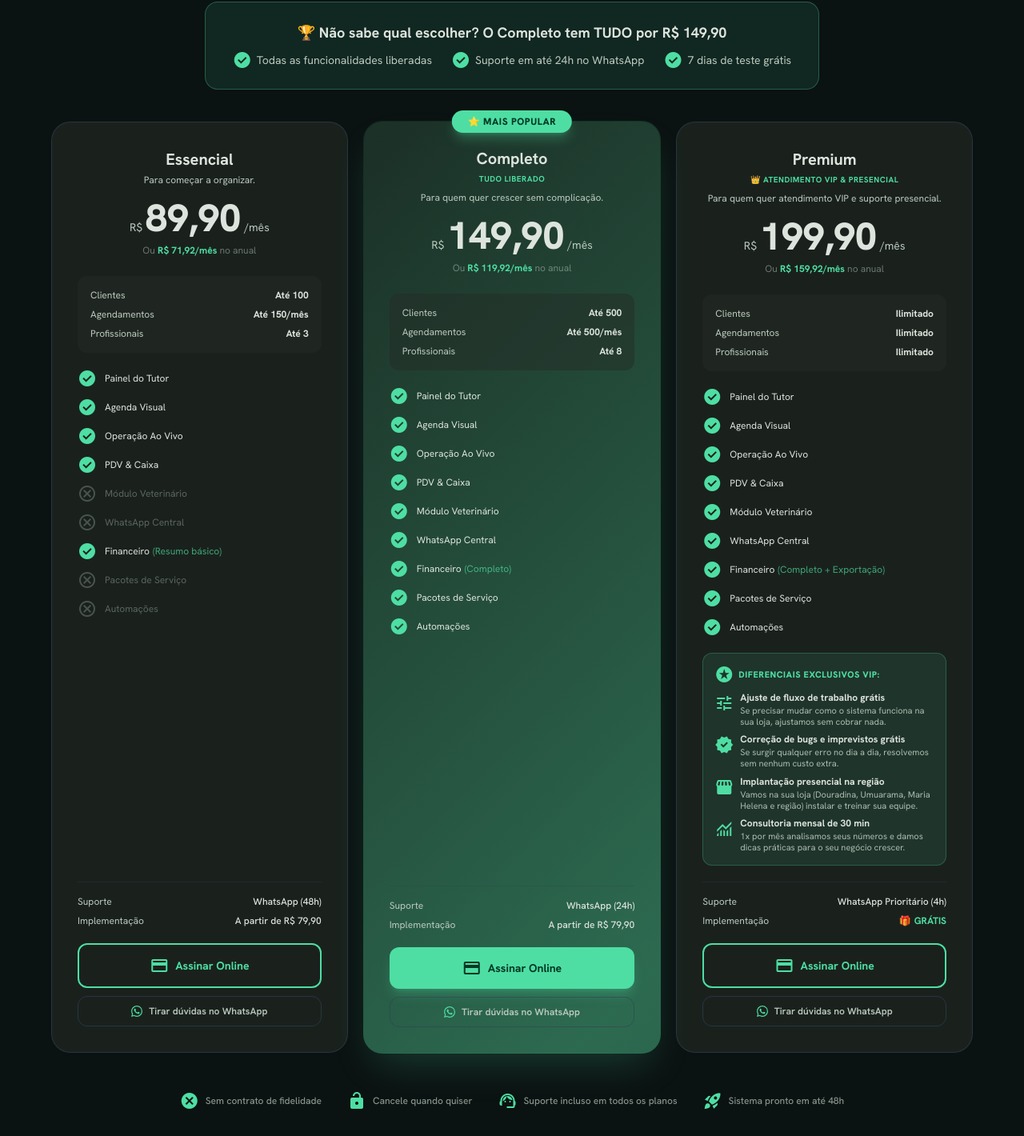
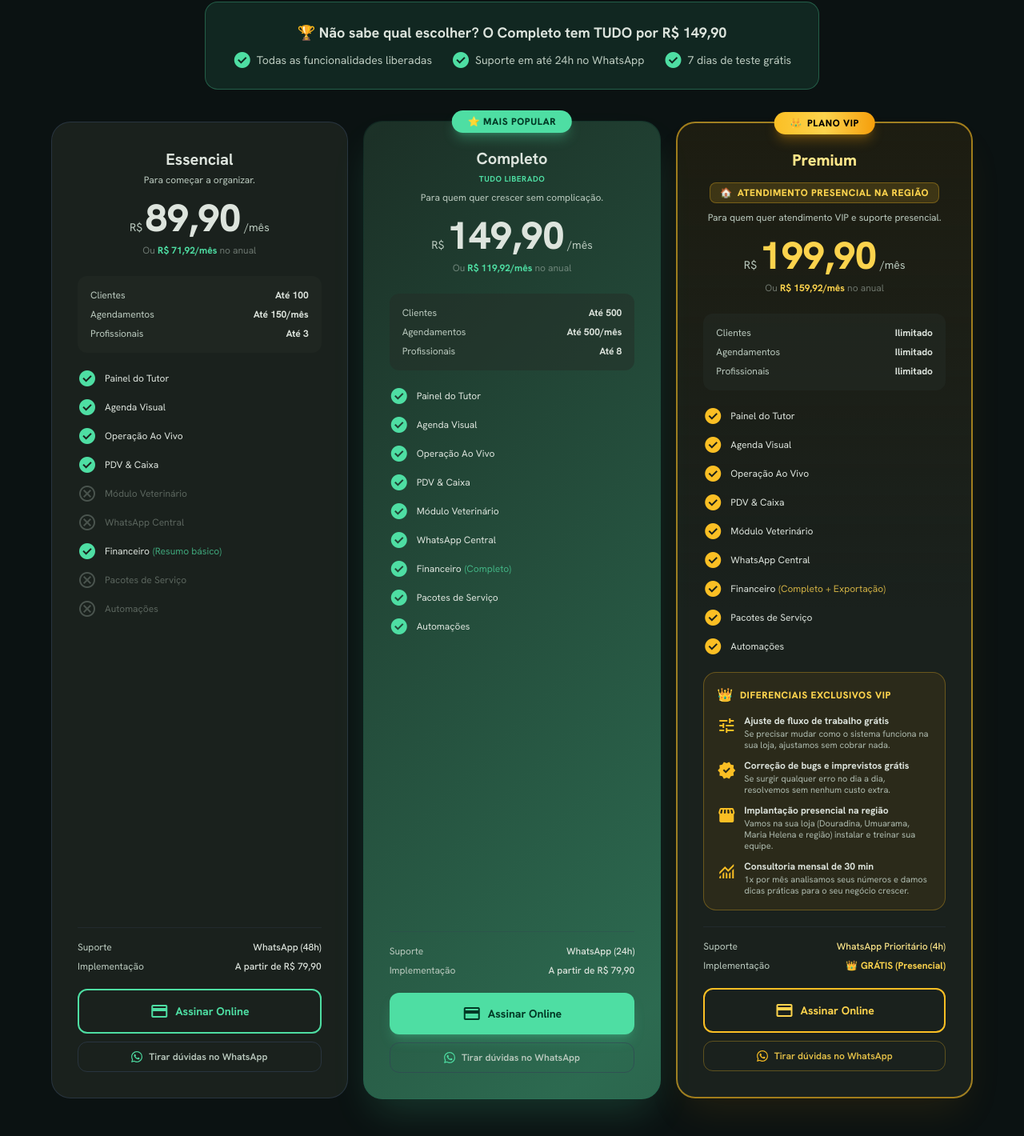
Before and after one commit to XxSusuxX/page-venda-petshop, a Next.js app: page / in a window 1280 px wide. Shown: the part 5934-7354 px from the top of the page at 80% size. Built offline with nearby package versions, Linux system fonts and the light colour scheme.

Commit message:
style(pricing): enhance Premium card with VIP golden identity, badge and prominent presencial highlight

```diff
--- a/components/PricingSection.tsx
+++ b/components/PricingSection.tsx
@@ -207,36 +207,57 @@ export default function PricingSection() {
 
         {/* Pricing Cards */}
         <div className="grid grid-cols-1 md:grid-cols-3 gap-6 md:gap-5 max-w-6xl mx-auto items-stretch">
-          {plans.map((plan, index) => (
+          {plans.map((plan, index) => {
+            const isPopular = plan.popular;
+            const isPremium = plan.key === "premium";
+
+            let cardBorderClass = "bg-surface-container border border-hairline-border/60 hover:border-primary/25 hover:shadow-lg hover:shadow-primary/5";
+            if (isPopular) {
+              cardBorderClass = "animated-border-card bg-surface-container-low shadow-2xl shadow-primary/20 md:scale-[1.07] md:z-10";
+            } else if (isPremium) {
+              cardBorderClass = "relative bg-gradient-to-b from-amber-500/[0.08] via-surface-container to-surface-container border-2 border-amber-400/60 hover:border-amber-400 shadow-2xl shadow-amber-500/10 hover:shadow-amber-500/20";
+            }
+
+            return (
               <div
                 key={index}
-              className={`reveal-on-scroll stagger-${index + 1} relative group rounded-2xl md:rounded-3xl p-6 md:p-8 flex flex-col transition-all duration-500 ${plan.popular
-                  ? "animated-border-card bg-surface-container-low shadow-2xl shadow-primary/20 md:scale-[1.07] md:z-10"
-                  : "bg-surface-container border border-hairline-border/60 hover:border-primary/25 hover:shadow-lg hover:shadow-primary/5"
-                }`}
+                className={`reveal-on-scroll stagger-${index + 1} relative group rounded-2xl md:rounded-3xl p-6 md:p-8 flex flex-col transition-all duration-500 ${cardBorderClass}`}
               >
                 {/* Popular badge */}
-              {plan.popular && (
+                {isPopular && (
                   <div className="absolute -top-3.5 left-1/2 -translate-x-1/2 bg-primary text-on-primary text-xs font-extrabold px-5 py-1.5 rounded-full shadow-lg shadow-primary/30 uppercase tracking-wider whitespace-nowrap">
                     ⭐ Mais Popular
                   </div>
                 )}
 
+                {/* Premium VIP badge */}
+                {isPremium && (
+                  <div className="absolute -top-3.5 left-1/2 -translate-x-1/2 bg-gradient-to-r from-amber-400 via-amber-300 to-amber-500 text-black text-xs font-extrabold px-5 py-1.5 rounded-full shadow-lg shadow-amber-500/30 uppercase tracking-wider whitespace-nowrap flex items-center gap-1.5">
+                    <span>👑</span> PLANO VIP
+                  </div>
+                )}
+
                 {/* Plan header */}
                 <div className="text-center mb-6">
-                <h3 className="text-xl font-bold text-on-surface mb-1">{plan.name}</h3>
-                {plan.popular && (
+                  <h3 className={`text-xl font-bold mb-1 ${isPremium ? "text-amber-200 font-extrabold" : "text-on-surface"}`}>
+                    {plan.name}
+                  </h3>
+                  {isPopular && (
                     <p className="text-[10px] font-bold text-primary uppercase tracking-wider mb-2">TUDO LIBERADO</p>
                   )}
-                {plan.key === "premium" && (
-                  <p className="text-[10px] font-bold text-primary uppercase tracking-wider mb-2">👑 ATENDIMENTO VIP & PRESENCIAL</p>
+                  {isPremium && (
+                    <div className="my-2.5 px-3 py-1 bg-amber-400/15 border border-amber-400/30 rounded-lg inline-block">
+                      <p className="text-xs font-extrabold text-amber-300 uppercase tracking-wider flex items-center justify-center gap-1.5">
+                        <span>🏠</span> ATENDIMENTO PRESENCIAL NA REGIÃO
+                      </p>
+                    </div>
                   )}
                   <p className="text-xs text-on-surface-variant mb-4">{plan.description}</p>
 
                   {/* Price */}
                   <div className="flex items-baseline justify-center gap-1">
                     <span className="text-sm text-on-surface-variant">R$</span>
-                  <span className="text-4xl md:text-5xl font-extrabold text-on-surface tabular-nums">
+                    <span className={`text-4xl md:text-5xl font-extrabold tabular-nums ${isPremium ? "text-amber-300" : "text-on-surface"}`}>
                       {isAnnual ? plan.annualPrice : plan.monthlyPrice}
                     </span>
                     <span className="text-sm text-on-surface-variant">/mês</span>
@@ -248,13 +269,13 @@ export default function PricingSection() {
                       <p className="text-xs text-on-surface-variant/60 line-through">
                         R$ {plan.monthlyPrice}/mês
                       </p>
-                    <p className="text-xs text-primary font-bold">
+                      <p className={`text-xs font-bold ${isPremium ? "text-amber-300" : "text-primary"}`}>
                         Economize R$ {(parseFloat(plan.monthlyPrice.replace(",", ".")) * 12 - parseFloat(plan.annualTotal.replace(".", "").replace(",", "."))).toFixed(2).replace(".", ",")} ao ano
                       </p>
                     </div>
                   ) : (
                     <p className="text-xs text-on-surface-variant/50 mt-2">
-                    Ou <span className="text-primary font-bold">R$ {plan.annualPrice}/mês</span> no anual
+                      Ou <span className={`font-bold ${isPremium ? "text-amber-300" : "text-primary"}`}>R$ {plan.annualPrice}/mês</span> no anual
                     </p>
                   )}
                 </div>
@@ -280,13 +301,15 @@ export default function PricingSection() {
                   {plan.features.map((feature, fi) => (
                     <div key={fi} className="flex items-center gap-2.5">
                       {feature.included ? (
-                      <span className="material-symbols-outlined text-primary text-lg flex-shrink-0" style={{ fontVariationSettings: "'FILL' 1" }}>check_circle</span>
+                        <span className={`material-symbols-outlined text-lg flex-shrink-0 ${isPremium ? "text-amber-400" : "text-primary"}`} style={{ fontVariationSettings: "'FILL' 1" }}>
+                          check_circle
+                        </span>
                       ) : (
                         <span className="material-symbols-outlined text-on-surface-variant/30 text-lg flex-shrink-0">cancel</span>
                       )}
                       <span className={`text-xs ${feature.included ? "text-on-surface" : "text-on-surface-variant/40"}`}>
                         {feature.name}
-                      {feature.note && <span className="text-primary/70 ml-1">({feature.note})</span>}
+                        {feature.note && <span className={`${isPremium ? "text-amber-300/80" : "text-primary/70"} ml-1`}>({feature.note})</span>}
                       </span>
                     </div>
                   ))}
@@ -294,19 +317,19 @@ export default function PricingSection() {
 
                 {/* Exclusive VIP Perks for Premium */}
                 {plan.exclusivePerks && (
-                <div className="bg-primary/10 border border-primary/25 rounded-xl p-3.5 mb-5 space-y-2.5">
-                  <div className="flex items-center gap-1.5 text-primary font-extrabold text-[11px] uppercase tracking-wider">
-                    <span className="material-symbols-outlined text-sm" style={{ fontVariationSettings: "'FILL' 1" }}>stars</span>
-                    Diferenciais Exclusivos VIP:
+                  <div className="bg-amber-500/[0.08] border border-amber-400/30 rounded-2xl p-4 mb-5 space-y-3 text-left">
+                    <div className="flex items-center gap-2 text-amber-300 font-extrabold text-xs uppercase tracking-wider">
+                      <span className="text-base">👑</span>
+                      DIFERENCIAIS EXCLUSIVOS VIP
                     </div>
-                  <div className="space-y-2">
+                    <div className="space-y-2.5">
                       {plan.exclusivePerks.map((perk, pi) => (
-                      <div key={pi} className="flex items-start gap-2">
-                        <span className="material-symbols-outlined text-primary text-base flex-shrink-0 mt-0.5" style={{ fontVariationSettings: "'FILL' 1" }}>
+                        <div key={pi} className="flex items-start gap-2.5">
+                          <span className="material-symbols-outlined text-amber-400 text-base flex-shrink-0 mt-0.5" style={{ fontVariationSettings: "'FILL' 1" }}>
                             {perk.icon}
                           </span>
                           <div>
-                          <p className="text-xs font-bold text-on-surface leading-tight">{perk.title}</p>
+                            <p className="text-xs font-bold text-on-surface leading-snug">{perk.title}</p>
                             <p className="text-[11px] text-on-surface-variant/90 leading-tight mt-0.5">{perk.desc}</p>
                           </div>
                         </div>
@@ -319,12 +342,16 @@ export default function PricingSection() {
                 <div className="border-t border-hairline-border/30 pt-4 mb-5 space-y-2">
                   <div className="flex justify-between text-xs">
                     <span className="text-on-surface-variant">Suporte</span>
-                  <span className="font-medium text-on-surface">{plan.support}</span>
+                    <span className={`font-medium ${isPremium ? "text-amber-200 font-bold" : "text-on-surface"}`}>{plan.support}</span>
                   </div>
                   {!isAnnual && (
                     <div className="flex justify-between text-xs">
                       <span className="text-on-surface-variant">Implementação</span>
-                    {plan.setup === "GRÁTIS" ? (
+                      {isPremium ? (
+                        <span className="font-bold text-amber-300 flex items-center gap-1">
+                          <span>👑</span> GRÁTIS (Presencial)
+                        </span>
+                      ) : plan.setup === "GRÁTIS" ? (
                         <span className="font-bold text-primary flex items-center gap-1">
                           <span>🎁</span> GRÁTIS
                         </span>
@@ -336,7 +363,9 @@ export default function PricingSection() {
                   {isAnnual && (
                     <div className="flex justify-between text-xs">
                       <span className="text-on-surface-variant">Implementação</span>
-                    <span className="font-bold text-primary">🎁 Grátis</span>
+                      <span className={`font-bold flex items-center gap-1 ${isPremium ? "text-amber-300" : "text-primary"}`}>
+                        {isPremium ? "👑 GRÁTIS (Presencial)" : "🎁 Grátis"}
+                      </span>
                     </div>
                   )}
                 </div>
@@ -345,8 +374,10 @@ export default function PricingSection() {
                 <div className="space-y-2.5">
                   <button
                     onClick={() => setSelectedPlanForCheckout(plan)}
-                  className={`w-full py-3.5 rounded-xl text-sm font-bold text-center transition-all duration-200 flex items-center justify-center gap-2 active:scale-[0.97] cursor-pointer ${plan.popular
+                    className={`w-full py-3.5 rounded-xl text-sm font-bold text-center transition-all duration-200 flex items-center justify-center gap-2 active:scale-[0.97] cursor-pointer ${isPopular
                         ? "bg-primary text-on-primary hover:brightness-110 shadow-lg shadow-primary/25 hover:shadow-primary/40"
+                        : isPremium
+                        ? "bg-transparent border-2 border-amber-400 text-amber-300 hover:bg-amber-400 hover:text-black shadow-sm"
                         : "bg-transparent border-2 border-primary text-primary hover:bg-primary hover:text-on-primary"
                       }`}
                     style={{ transitionTimingFunction: "cubic-bezier(0.23, 1, 0.32, 1)" }}
@@ -359,16 +390,20 @@ export default function PricingSection() {
                     href={`${WHATSAPP_BASE}${plan.cta}`}
                     target="_blank"
                     rel="noopener noreferrer"
-                  className="w-full py-2.5 rounded-xl text-xs font-semibold text-center text-on-surface-variant hover:text-on-surface hover:bg-white/5 border border-hairline-border/60 transition-all flex items-center justify-center gap-2 cursor-pointer"
+                    className={`w-full py-2.5 rounded-xl text-xs font-semibold text-center transition-all flex items-center justify-center gap-2 cursor-pointer ${isPremium
+                        ? "text-amber-300/90 hover:text-amber-200 hover:bg-amber-400/10 border border-amber-400/30"
+                        : "text-on-surface-variant hover:text-on-surface hover:bg-white/5 border border-hairline-border/60"
+                      }`}
                   >
-                  <svg className="w-3.5 h-3.5 text-primary" viewBox="0 0 24 24" fill="currentColor">
+                    <svg className={`w-3.5 h-3.5 ${isPremium ? "text-amber-400" : "text-primary"}`} viewBox="0 0 24 24" fill="currentColor">
                       <path d="M17.472 14.382c-.297-.149-1.758-.867-2.03-.967-.273-.099-.471-.148-.67.15-.197.297-.767.966-.94 1.164-.173.199-.347.223-.644.075-.297-.15-1.255-.463-2.39-1.475-.883-.788-1.48-1.761-1.653-2.059-.173-.297-.018-.458.13-.606.134-.133.298-.347.446-.52.149-.174.198-.298.298-.497.099-.198.05-.371-.025-.52-.075-.149-.669-1.612-.916-2.207-.242-.579-.487-.5-.669-.51-.173-.008-.371-.01-.57-.01-.198 0-.52.074-.792.372-.272.297-1.04 1.016-1.04 2.479 0 1.462 1.065 2.875 1.213 3.074.149.198 2.096 3.2 5.077 4.487.709.306 1.262.489 1.694.625.712.227 1.36.195 1.871.118.571-.085 1.758-.719 2.006-1.413.248-.694.248-1.289.173-1.413-.074-.124-.272-.198-.57-.347m-5.421 7.403h-.004a9.87 9.87 0 01-5.031-1.378l-.361-.214-3.741.982.998-3.648-.235-.374a9.86 9.86 0 01-1.51-5.26c.001-5.45 4.436-9.884 9.888-9.884 2.64 0 5.122 1.03 6.988 2.898a9.825 9.825 0 012.893 6.994c-.003 5.45-4.437 9.884-9.885 9.884m8.413-18.297A11.815 11.815 0 0012.05 0C5.495 0 .16 5.335.157 11.892c0 2.096.547 4.142 1.588 5.945L.057 24l6.305-1.654a11.882 11.882 0 005.683 1.448h.005c6.554 0 11.89-5.335 11.893-11.893a11.821 11.821 0 00-3.48-8.413Z" />
                     </svg>
                     Tirar dúvidas no WhatsApp
                   </a>
                 </div>
               </div>
-          ))}
+            );
+          })}
         </div>
 
         {/* Guarantee strip */}
```
Lines whose indentation alone changed are shown as unchanged.
